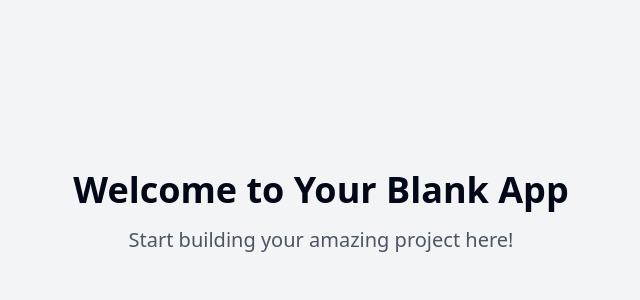
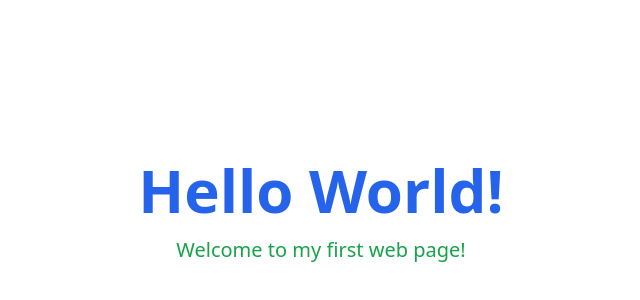
Before and after one commit to MuhammadAman02/hst-ai-40633569-0d75-4bdf-a142-6f84f54d20ae, a React (Vite) app: page / in a window 1280 px wide. Shown: the part 188-488 px from the top of the page, without its empty margins (319-959 px from the left). Built offline with nearby package versions, Linux system fonts and the light colour scheme.

Commit message:
update file

```diff
--- a/src/pages/Index.tsx
+++ b/src/pages/Index.tsx
@@ -1,12 +1,10 @@
-// Update this page (the content is just a fallback if you fail to update the page)
+import React from 'react';
 
 const Index = () => {
   return (
-    <div className="min-h-screen flex items-center justify-center bg-gray-100">
-      <div className="text-center">
-        <h1 className="text-4xl font-bold mb-4">Welcome to Your Blank App</h1>
-        <p className="text-xl text-gray-600">Start building your amazing project here!</p>
-      </div>
+    <div className="min-h-screen flex flex-col items-center justify-center bg-white">
+      <h1 className="text-6xl font-bold text-blue-600 mb-4">Hello World!</h1>
+      <p className="text-xl text-green-600">Welcome to my first web page!</p>
     </div>
   );
 };
```
